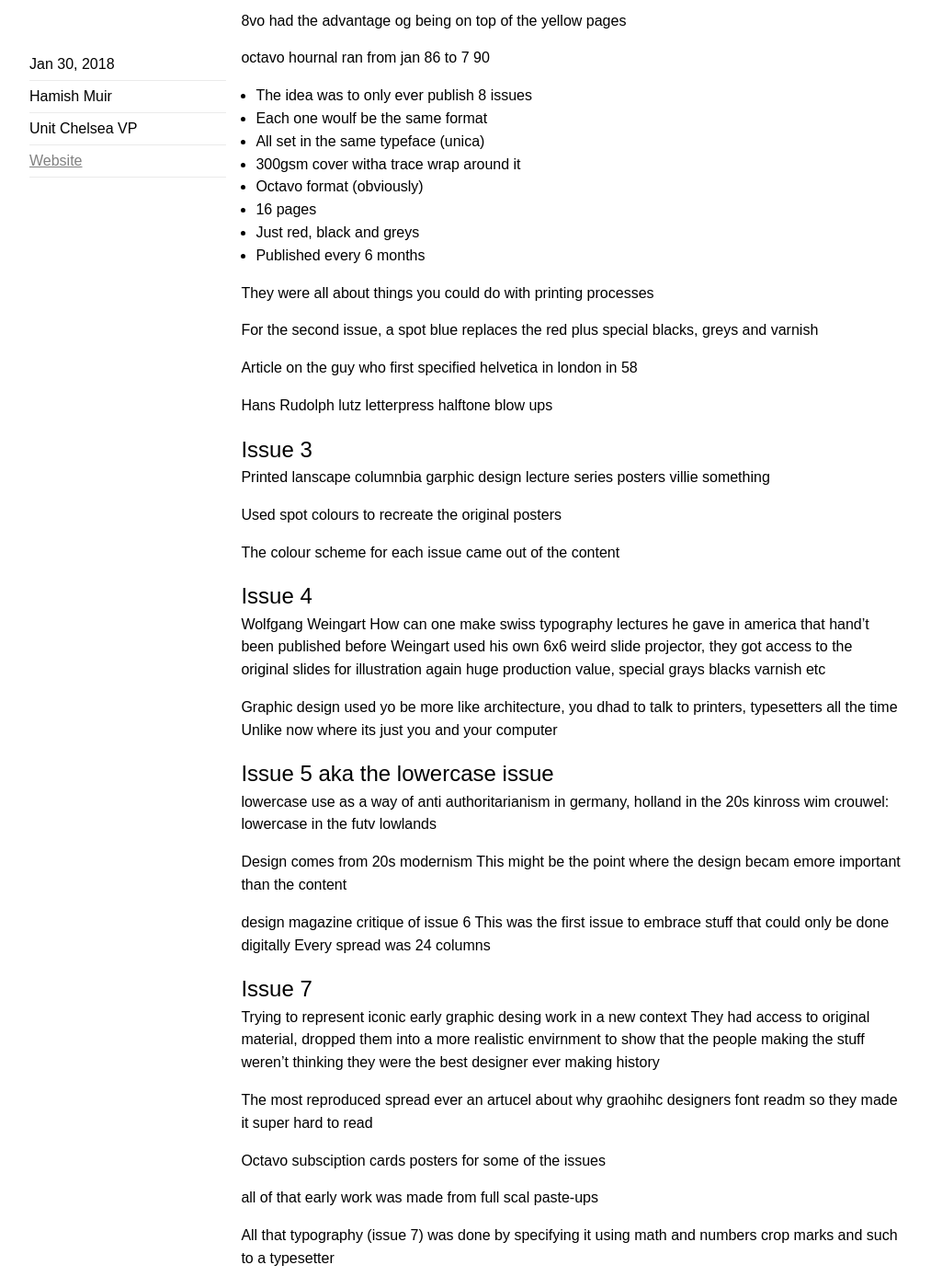
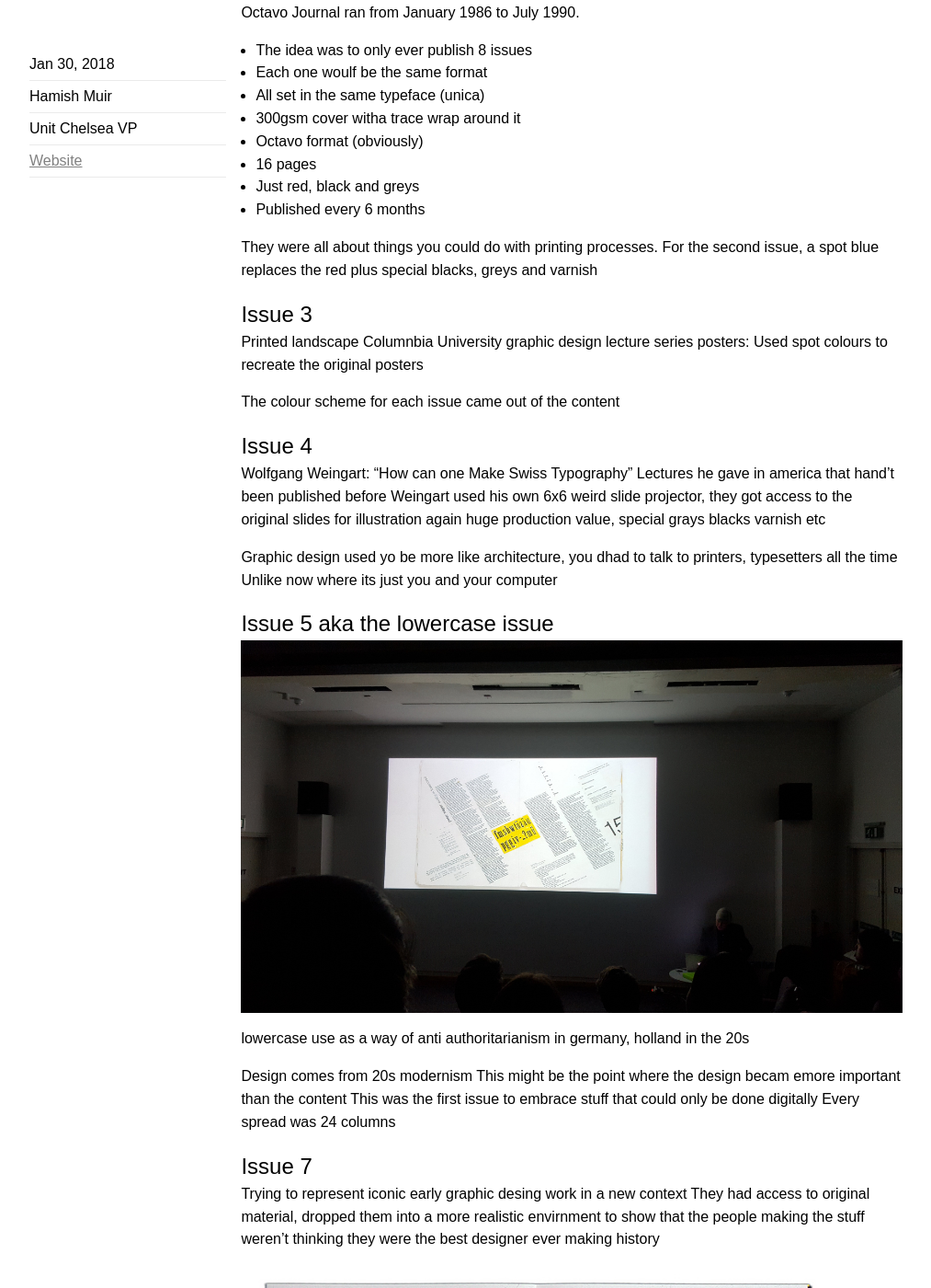
Before and after one commit to awesomephant/notes, a Jekyll site: the page built from _posts/2018-01-30-hamish-muir.md, in a window 1280 px wide and 1400 px high, scrolled down 341 px. Shown: the whole window at 92% size, without its empty margins (32-1045 px from the left). Built offline with Jekyll 4.4.1, drawn with Linux system fonts in a browser that asks for light colours; nearby versions of some CDN libraries; some of the changed text lies outside the part shown.

Commit message:
Clean up notes

```diff
--- a/_posts/2018-01-30-hamish-muir.md
+++ b/_posts/2018-01-30-hamish-muir.md
@@ -9,18 +9,13 @@
 thumb: ""
 ---
 
-Octavo is a self published journal
-started in 1985, interested in modernist syuff
-started an office called 8vo, to make work all about type
-werent interested in big ideas, pbogography, illustration, Gill (Bob and Eric), Neville Brodys the face
+Octavo was a self-published journal, started in 1985.
 
-earyl work for the sepentine gallery
-hfg offenbach poster
-boymans can beunigen totterda  graphic identity
+Simon Johnston, Mark Holt and Hamish Muir started an office called 8vo to make work all about type. Weren't interested in big ideas, pbogography, illustration, Gill (Bob and Eric), Neville Brodys the face
 
-8vo had the advantage og being on top of the yellow pages
+[Boijmans van Beunigen Museum](https://www.boijmans.nl/en) graphic identity.
 
-octavo hournal ran from jan 86 to 7 90
+Octavo Journal ran from January 1986 to July 1990.
 
 - The idea was to only ever publish 8 issues
 - Each one woulf be the same format
@@ -32,28 +27,17 @@
 - Published every 6 months
 
 
-They were all about things you could do with printing processes
-
-For the second issue, a spot blue replaces the red plus special blacks, greys and varnish
-
-Article on the guy who first specified helvetica in london in 58
-
-Hans Rudolph lutz
-letterpress halftone blow ups
+They were all about things you could do with printing processes. For the second issue, a spot blue replaces the red plus special blacks, greys and varnish
 
 ## Issue 3
-Printed lanscape
-columnbia garphic design lecture series posters
-villie something
-
-Used spot colours to recreate the original posters
+Printed landscape
+Columnbia University graphic design lecture series posters: Used spot colours to recreate the original posters
 
 The colour scheme for each issue came out of the content
 
 ## Issue 4
-Wolfgang Weingart
-How can one make swiss typography
-lectures he gave in america that hand't been published before
+Wolfgang Weingart: "How can one Make Swiss Typography"
+Lectures he gave in america that hand't been published before
 Weingart used his own 6x6 weird slide projector, they got access to the original slides for illustration
 again huge production value, special grays blacks varnish etc
 
@@ -61,14 +45,13 @@
 Unlike now where its just you and your computer
 
 ## Issue 5 aka the lowercase issue
+
+![Octavo 5](/notes/assets/hamish-muir-0.jpg)
+
 lowercase use as a way of anti authoritarianism in germany, holland in the 20s
-kinross
-wim crouwel: lowercase in the futv lowlands
 
 Design comes from 20s modernism
 This might be the point where the design becam emore important than the content
-
-design magazine critique of issue 6
 This was the first issue to embrace stuff that could only be done digitally
 Every spread was 24 columns
 
@@ -76,21 +59,18 @@
 Trying to represent iconic early graphic desing work in a new context
 They had access to original material, dropped them into a more realistic envirnment to show that the people making the stuff weren't thinking they were the best designer ever making history
 
-The most reproduced spread ever
-an artucel about why graohihc designers font readm so they made it super hard to read
+![Octavo 7 Spread](/notes/assets/octavo-7.jpg)
+Above: The most reproduced spread ever.
+an articel about why graohihc designers font readm so they made it super hard to read
 
-Octavo subsciption cards
-posters for some of the issues
+### Print design in the 80s was insane
 
-all of that early work was made from full scal paste-ups
-
-All that typography (issue 7) was done by specifying it using math and numbers crop marks and such to a typesetter
-
-authors manuscript came typed from the authoore
-that would be marked up, sent to the typesetter, who would return the galley print
-
-then youd cut  that up and paste onto  a grid
-send this all back and forth via bikemessenger to the typesetter
+- All of that early work was made from full scale paste-ups
+- All that typography (issue 7) was done by specifying it using math and numbers crop marks and such to a typesetter
+- Author's manuscript came typed from the author
+- That would be marked up, sent to the typesetter, who would return the galley print
+- Then you'd cut up the galley print and paste it onto a grid
+- Send this all back and forth via bikemessenger to the typesetter
 
 ## Issue 8 (1992)
 
@@ -106,13 +86,14 @@
 it was bilt for mac 7.2, 18 months later when mac 9 came out it stopped working
 
 ## Octavo Redux
-is a book that they did 2 years ago that recods at full scale the original issues, the type soecifications, all the design artifacts
-published with unit ediyions
-produved via kickstarter
-comes out feb 1
+
+![Octavo Redux](/notes/assets/octavo-redux.jpg)
+
+
+Is a book that recods at full scale the original Octavo issues, the type specifications, all the design artifacts etc. It's published by [Unit Editions](https://www.uniteditions.com/collections/all-1). [Funded via Kickstarter](https://www.kickstarter.com/projects/1993782747/octavo-redux)
 
 Again insane printing production value
-a swedish printer that can reporoduce the rgb spectrum using something called hybrid inks, you can math about 90& of the pantone range
-stochastic something instead of halftones so you dont see any printing dots
-lots of work went into reporiducing the ournal as accurately as possible
-8vo_ocavo on instagram
+
+[Stochastic screening](https://en.wikipedia.org/wiki/Stochastic_screening) instead of halftones so you dont see any printing dots.
+
+[8vo_ocavo on Instagram](https://www.instagram.com/8vo_octavo/)
```
Also changed, not shown: _posts/2018-01-31-design-studio.md (+21 -9 lines), assets/Depop_Press_03.jpg (added), assets/Premier_League_Logo.svg (added), assets/barclays-premier-league-logo.jpg (added), assets/hamish-muir-0.jpg (added), assets/octavo-7.jpg (added), assets/octavo-redux.jpg (added).
